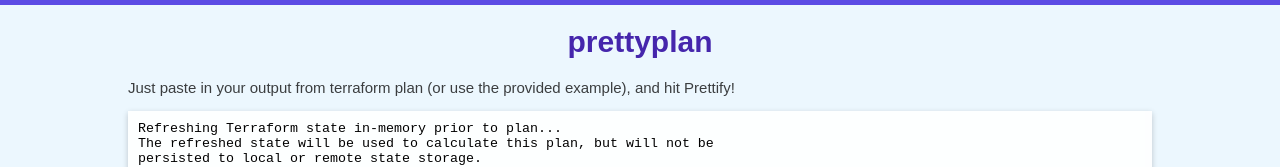
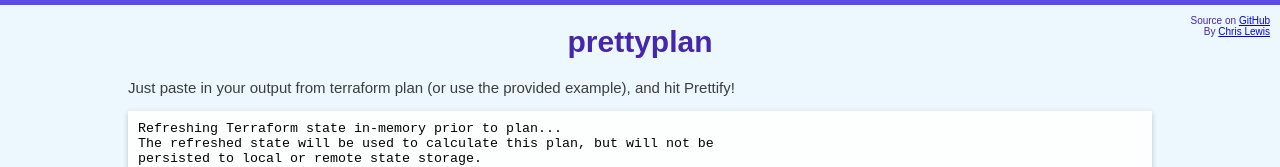
Before and after one commit to chrislewisdev/prettyplan, a plain HTML site: page index.html in a window 1280 px wide. Shown: the top 167 px of the page. Drawn offline with Linux system fonts and the light colour scheme.

Commit message:
Added personal/source links

```diff
--- a/index.html
+++ b/index.html
@@ -1,5 +1,6 @@
 <!<!DOCTYPE html>
 <html>
+
 <head>
     <meta charset="utf-8" />
     <title>prettyplan</title>
@@ -10,8 +11,13 @@
     <script src="render.js"></script>
     <script src="run.js"></script>
 </head>
+
 <body>
     <div class="stripe"></div>
+    <div id="branding">
+        Source on <a href="https://github.com/chrislewisdev/prettyplan">GitHub</a><br />
+        By <a href="https://twitter.com/chrislewisdev">Chris Lewis</a>
+    </div>
     <div class="container">
         <h1>prettyplan</h1>
         <p>Just paste in your output from terraform plan (or use the provided example), and hit Prettify!</p>
@@ -74,7 +80,8 @@
     terraform apply "terraform.plan"
         </textarea><br />
         <button onclick="run()">Prettify it!</button>
-        <div id="parsing-error-message" class="hidden">That doesn't look like a Terraform plan. Did you copy the entire output (without colouring) from the plan command?</div>
+        <div id="parsing-error-message" class="hidden">That doesn't look like a Terraform plan. Did you copy the entire output
+            (without colouring) from the plan command?</div>
         <div id="prettyplan" class="prettyplan hidden">
             <ul id="errors" class="errors"></ul>
             <ul id="warnings" class="warnings"></ul>
@@ -84,4 +91,5 @@
         </div>
     </div>
 </body>
+
 </html>
--- a/style.css
+++ b/style.css
@@ -5,8 +5,6 @@
     color: #000000c0;
     font-size: 15px;
     margin: 0;
-    animation-name: fade-in;
-    animation-duration: 1s;
 }
 @keyframes fade-in {
     0% {
@@ -28,14 +26,24 @@
     0% {
         width: 0%;
     }
-
     100% {
         width: 100%;
     }
 }
 
+#branding {
+    position: absolute;
+    top: 15px;
+    right: 10px;
+    font-size: 10px;
+    color: #4526AC;
+    text-align: right;
+}
+
 .container {
     margin: 10px 10px 0 10px;
+    animation-name: fade-in;
+    animation-duration: 1s;
 }
 @media only screen and (min-width: 600px) {
     .container {
```
